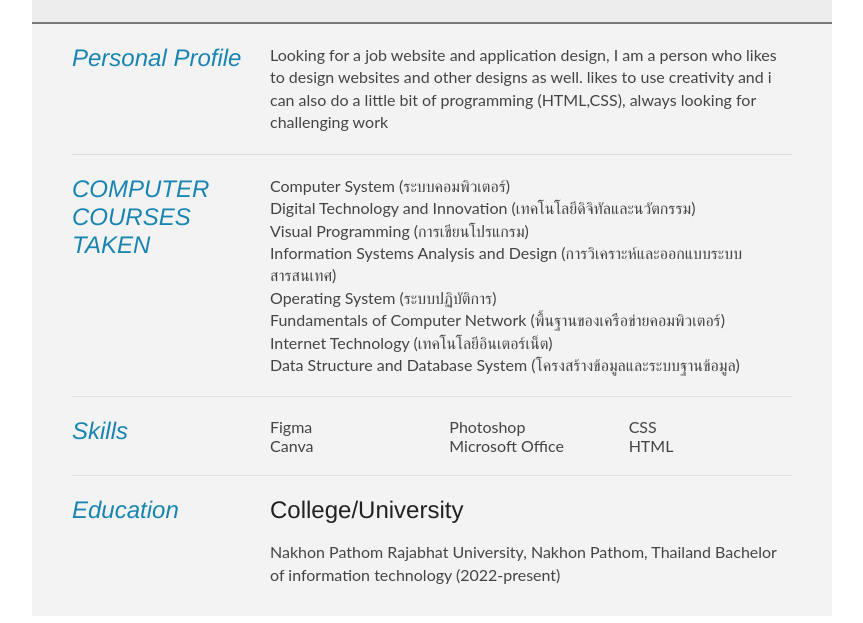
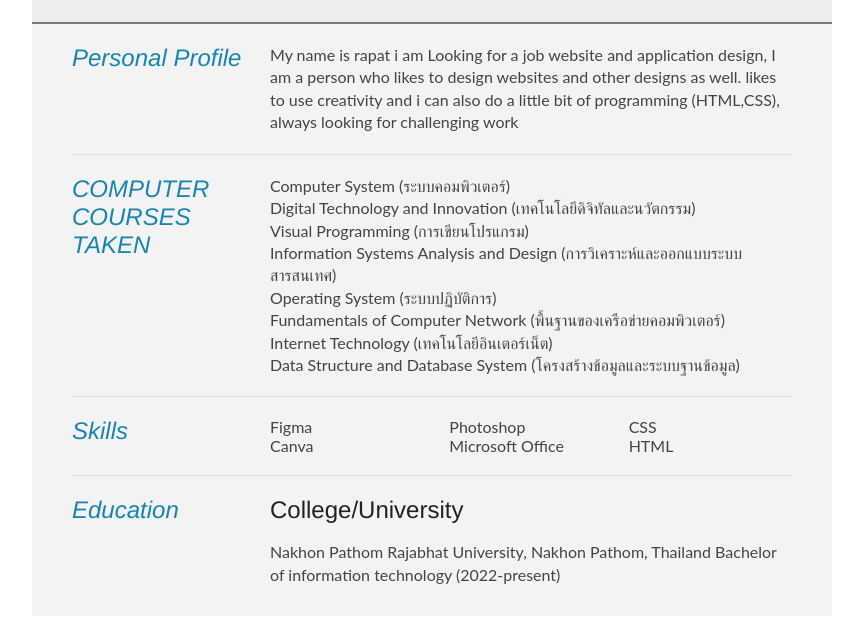
Before and after one commit to skeletons11/Web, a plain HTML site: page Resume_figma.html in a window 1280 px wide. Shown: the part 175-798 px from the top of the page, without its empty margins (208-1071 px from the left). Drawn offline with Linux system fonts and the light colour scheme.

Commit message:
Update Resume_figma.html

```diff
--- a/Resume_figma.html
+++ b/Resume_figma.html
@@ -40,7 +40,7 @@
 				</div>
 
 				<div class="sectionContent">
-					<p>Looking for a job website and application design, I am a person who likes to design websites and other designs as well. likes to use creativity and i can also do a little bit of programming (HTML,CSS), always looking for challenging work</p>
+					<p>My name is rapat i am Looking for a job website and application design, I am a person who likes to design websites and other designs as well. likes to use creativity and i can also do a little bit of programming (HTML,CSS), always looking for challenging work</p>
 				</div>
 			</article>
 			<div class="clear"></div>
```
